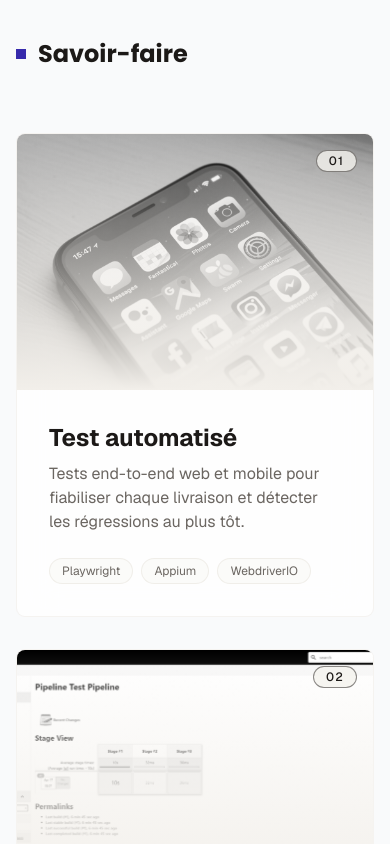
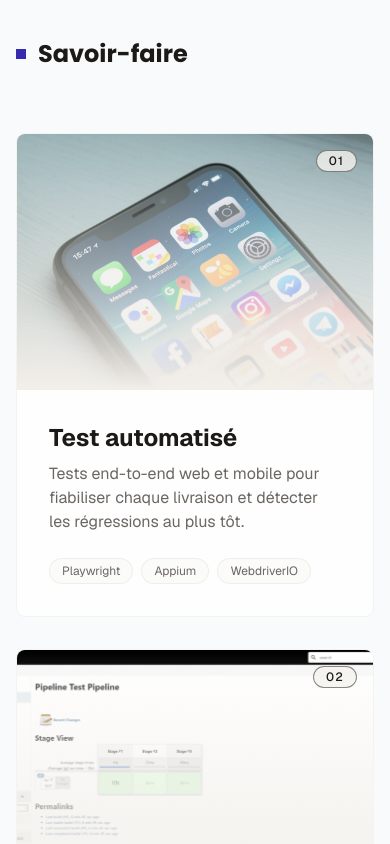
Before and after one commit to menace-s/portfolio, a Next.js app: page / in a window 390 px wide. Shown: the part 1920-2764 px from the top of the page. Built offline with nearby package versions, Linux system fonts and the light colour scheme.

Commit message:
mise a jour couleur des images sur le mobile

```diff
--- a/components/sections/services.tsx
+++ b/components/sections/services.tsx
@@ -11,7 +11,7 @@ function ServiceVisual({ image, title, number }: Pick<Service, "image" | "title"
         alt={title}
         fill
         sizes="(min-width: 768px) 50vw, 100vw"
-        className="object-cover grayscale transition duration-500 group-hover:scale-105 group-hover:grayscale-0"
+        className="object-cover transition duration-500 group-hover:scale-105 [@media(hover:hover)]:grayscale [@media(hover:hover)]:group-hover:grayscale-0"
       />
       <div className="absolute inset-0 z-10 bg-linear-to-t from-surface-container to-transparent" />
       <div className="absolute right-4 top-4 z-20 rounded-full border border-primary-container/50 bg-surface/80 px-3 py-1 text-label-mono text-primary-container backdrop-blur-md">
```
